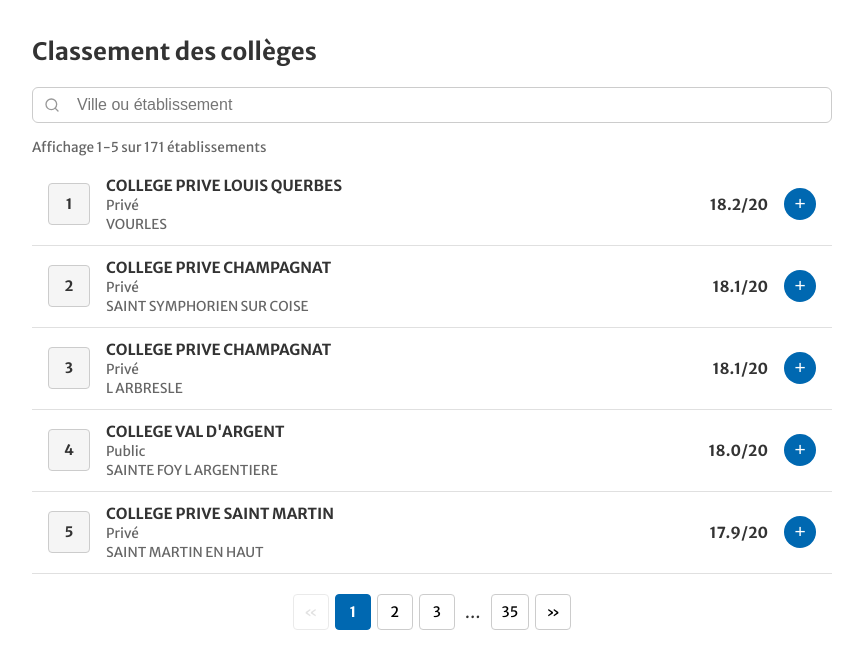
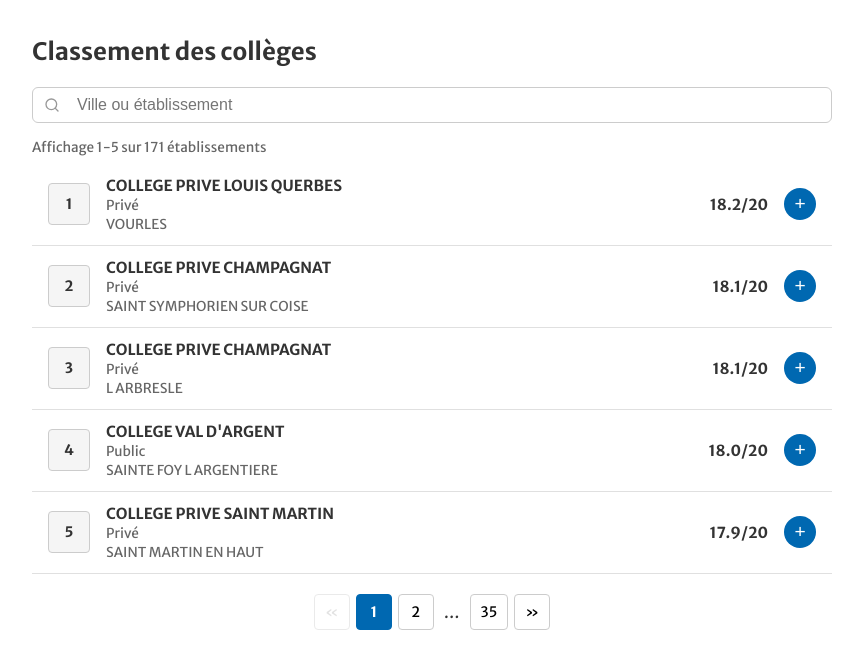
Before and after one commit to lucasbe-lpr/classement-2026-colleges-rhone, a plain HTML site: page index.html in a window 1280 px wide. Shown: the whole page, without its empty margins (208-1071 px from the left). Drawn offline with nearby package versions, Linux system fonts and the light colour scheme.

Commit message:
Update index.html

```diff
--- a/index.html
+++ b/index.html
@@ -142,8 +142,8 @@ function renderPagination(items, page) {
 
   // Page buttons — show up to 7
   var startP = Math.max(1, page - 3);
-  var endP = Math.min(totalPages, startP + 2);
-  if (endP - startP < 2) startP = Math.max(1, endP - 2);
+  var endP = Math.min(totalPages, startP + 1);
+  if (endP - startP < 1) startP = Math.max(1, endP - 1);
 
   if (startP > 1) { html += '<button data-p="1">1</button>'; if (startP > 2) html += '<span style="padding:0 4px">…</span>'; }
   for (var p = startP; p <= endP; p++) {
```
